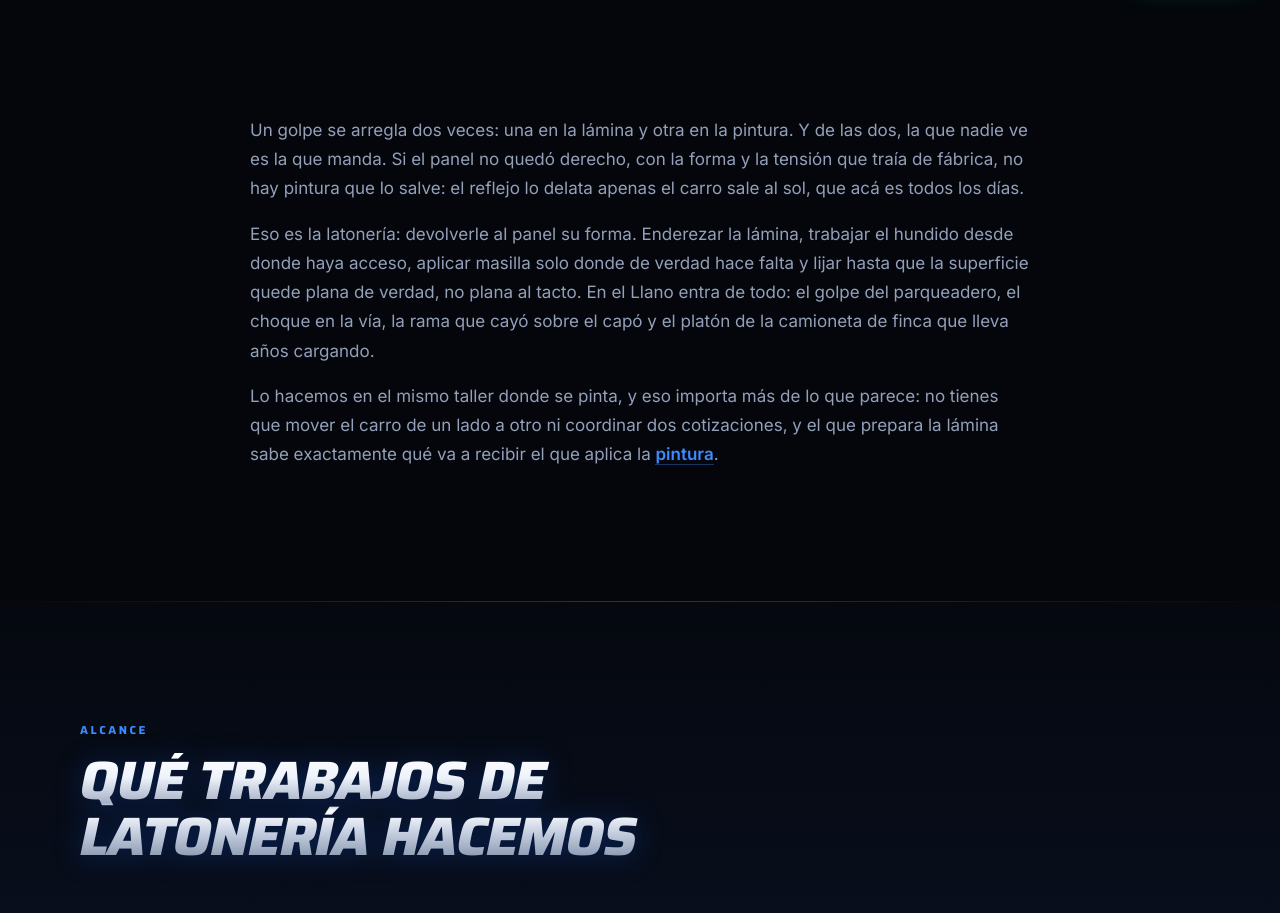
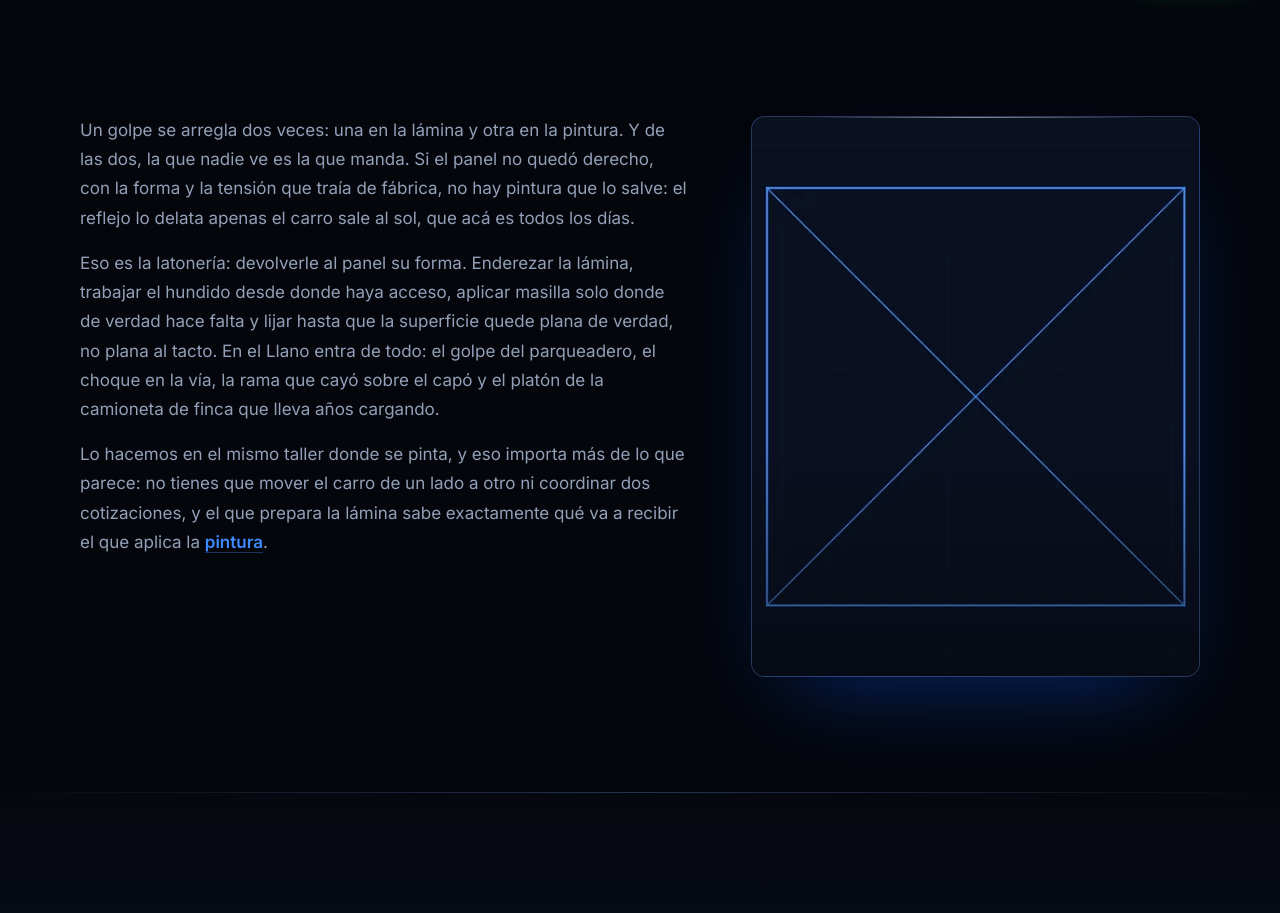
Before and after one commit to 444Pipe/Dacarsss, a Django app: page /latoneria-villavicencio in a window 1280 px wide. Shown: the part 803-1716 px from the top of the page. Run offline with Django 5.2, Linux system fonts and the light colour scheme; data that the repository does not hold is empty.

Commit message:
Foto en la intro de latoneria, pintura y kits
Co-Authored-By: Claude Opus 5 (1M context) <noreply@anthropic.com>

```diff
--- a/static/css/style.css
+++ b/static/css/style.css
@@ -884,6 +884,47 @@ svg.marca{fill:currentColor; stroke:none}
 .sec__narrow{max-width:860px}
 .sec__narrow .sec__head{max-width:none}
 
+/* --- Intro con imagen ---
+   En PC el texto va a la izquierda y la foto se queda quieta a la derecha
+   mientras se lee. En celular la foto se mete después del primer párrafo:
+   arriba de todo empujaría el texto y al final nadie llega a verla. */
+.intro{
+  display:grid; grid-template-columns:minmax(0,1.15fr) minmax(0,.85fr);
+  gap:clamp(36px,5vw,72px); align-items:start;
+}
+.intro__copy .sec__lead:last-child{margin-bottom:0}
+.intro__media{
+  position:sticky; top:calc(var(--head-h) + 28px);
+  margin:0; aspect-ratio:4/5; overflow:hidden; isolation:isolate;
+  border-radius:var(--r); border:1px solid var(--line-hi);
+  background:
+    radial-gradient(80% 60% at 30% 10%, rgba(10,92,255,.25), transparent 70%),
+    var(--panel);
+  box-shadow:0 40px 90px -40px rgba(10,92,255,.45), 0 18px 40px -20px rgba(0,0,0,.7);
+}
+.intro__media img{width:100%; height:100%; object-fit:cover}
+/* Funde el borde de abajo con el fondo y deja un filo de cromo arriba */
+.intro__media::before,.intro__media::after{content:''; position:absolute; pointer-events:none}
+.intro__media::before{
+  inset:0; z-index:1;
+  background:linear-gradient(180deg, transparent 58%, rgba(4,6,12,.55));
+}
+.intro__media::after{
+  top:0; left:12%; right:12%; height:1px; z-index:2;
+  background:linear-gradient(90deg, transparent, rgba(233,238,248,.55), transparent);
+}
+@media (max-width:899px){
+  .intro{display:flex; flex-direction:column; gap:0}
+  .intro__copy{display:contents}
+  .intro__copy > *{order:2}
+  .intro__copy > :first-child{order:0}
+  .intro__media{order:1; position:relative; top:auto; aspect-ratio:4/3; margin:10px 0 30px}
+}
+/* En tablet vertical el 4:3 a todo el ancho se come la pantalla */
+@media (min-width:600px) and (max-width:899px){
+  .intro__media{aspect-ratio:3/2}
+}
+
 /* --- Checks a dos columnas --- */
 .checks--2{grid-template-columns:repeat(2,1fr); gap:18px 34px}
 @media (max-width:760px){ .checks--2{grid-template-columns:1fr} }
--- /dev/null
+++ b/templates/sitio/_intro_foto.html
@@ -0,0 +1,10 @@
+{% load static %}{% comment %}
+  La foto que acompaña la intro de una landing. Espera `foto` (el nombre base en
+  static/img/servicios/, sin tamaño ni extensión) y `alt`. Cada foto existe en
+  600, 900 y 1200 px de lado; el navegador elige según la pantalla.
+{% endcomment %}<figure class="intro__media" data-reveal>
+      <img src="{% static 'img/servicios/'|add:foto|add:'-900.webp' %}"
+           srcset="{% static 'img/servicios/'|add:foto|add:'-600.webp' %} 600w, {% static 'img/servicios/'|add:foto|add:'-900.webp' %} 900w, {% static 'img/servicios/'|add:foto|add:'-1200.webp' %} 1200w"
+           sizes="(min-width: 1200px) 470px, (min-width: 900px) 40vw, calc(100vw - 40px)"
+           width="1200" height="1200" alt="{{ alt }}" loading="lazy" decoding="async">
+    </figure>
--- a/templates/sitio/kits-de-actualizacion-villavicencio.html
+++ b/templates/sitio/kits-de-actualizacion-villavicencio.html
@@ -302,10 +302,13 @@
 </section>
 
 <section class="sec">
-  <div class="wrap sec__narrow">
+  <div class="wrap intro">
+    <div class="intro__copy">
       <p class="sec__lead" data-reveal>Tu camioneta anda perfecto. El motor está sano, la caja responde, los mantenimientos están al día. Lo único que la delata es el frente: los faros, la parrilla, el bómper. Un modelo de hace seis o siete años se reconoce a diez metros, y cuando llega el momento de venderla, esa cara vieja te cuesta plata.</p>
       <p class="sec__lead" data-reveal>Un kit de actualización cambia eso sin cambiar el carro. Se reemplazan las piezas exteriores —parrilla, bómper, faros, stops y, según el kit, guardafangos y capó— por las del modelo más reciente, y el carro pasa a leerse como un año que no es el suyo. En el Llano es de lo que más nos piden en Toyota, porque acá la Hilux, la Fortuner y la Prado son carro de trabajo y de familia a la vez: se cuidan, duran, y llega el punto en que el único problema es que se ven viejas.</p>
       <p class="sec__lead" data-reveal>No existe kit para todo modelo, y no todo kit calza igual. Antes de cotizarte miramos el año exacto y la versión, porque entre una y otra cambian los anclajes, el conector de los faros y hasta el ancho del bómper. Te decimos qué se puede, qué no, y qué quedaría a medias. Y como las piezas llegan sin el color de tu carro, la <a class="link" href="/pintura-automotriz-villavicencio">pintura</a> va dentro del trabajo: es lo que hace que no se note que el frente es de otro año.</p>
+    </div>
+    {% include "sitio/_intro_foto.html" with foto="kits-de-actualizacion" alt="Camioneta en el taller con el frente del modelo nuevo recién montado: faros LED y parrilla nueva" %}
   </div>
 </section>
 
--- a/templates/sitio/latoneria-villavicencio.html
+++ b/templates/sitio/latoneria-villavicencio.html
@@ -302,10 +302,13 @@
 </section>
 
 <section class="sec">
-  <div class="wrap sec__narrow">
+  <div class="wrap intro">
+    <div class="intro__copy">
       <p class="sec__lead" data-reveal>Un golpe se arregla dos veces: una en la lámina y otra en la pintura. Y de las dos, la que nadie ve es la que manda. Si el panel no quedó derecho, con la forma y la tensión que traía de fábrica, no hay pintura que lo salve: el reflejo lo delata apenas el carro sale al sol, que acá es todos los días.</p>
       <p class="sec__lead" data-reveal>Eso es la latonería: devolverle al panel su forma. Enderezar la lámina, trabajar el hundido desde donde haya acceso, aplicar masilla solo donde de verdad hace falta y lijar hasta que la superficie quede plana de verdad, no plana al tacto. En el Llano entra de todo: el golpe del parqueadero, el choque en la vía, la rama que cayó sobre el capó y el platón de la camioneta de finca que lleva años cargando.</p>
       <p class="sec__lead" data-reveal>Lo hacemos en el mismo taller donde se pinta, y eso importa más de lo que parece: no tienes que mover el carro de un lado a otro ni coordinar dos cotizaciones, y el que prepara la lámina sabe exactamente qué va a recibir el que aplica la <a class="link" href="/pintura-automotriz-villavicencio">pintura</a>.</p>
+    </div>
+    {% include "sitio/_intro_foto.html" with foto="latoneria" alt="Latonero enderezando a martillo y tas la lámina de una puerta golpeada" %}
   </div>
 </section>
 
--- a/templates/sitio/pintura-automotriz-villavicencio.html
+++ b/templates/sitio/pintura-automotriz-villavicencio.html
@@ -306,10 +306,13 @@
 </section>
 
 <section class="sec">
-  <div class="wrap sec__narrow">
+  <div class="wrap intro">
+    <div class="intro__copy">
       <p class="sec__lead" data-reveal>El sol del Llano no perdona. Un carro que duerme a la intemperie en Villavicencio recibe radiación directa casi todos los días del año, y el barniz —que es la capa que sostiene el brillo— se va quemando: primero pierde profundidad, después se pone lechoso y al final se descascara. Casi siempre empieza por el techo y el capó, que son los que reciben el sol de frente. Cuando llega a ese punto, pulir ya no sirve, porque no queda barniz que pulir.</p>
       <p class="sec__lead" data-reveal>Súmale el resto: las picadas de grava de la vía al Llano que se abren y dejan entrar humedad, el rayón del portón, el golpe del parqueadero, el platón de una camioneta de trabajo que lleva años cargando. La pintura resuelve todo eso, pero el trabajo real no está en aplicar el color: está en la preparación y en la igualación del tono. Un repinte que se nota es un repinte mal preparado.</p>
       <p class="sec__lead" data-reveal>Antes de cotizarte pintura miramos si de verdad la necesitas. Si el golpe no partió el barniz, te conviene un <a class="link" href="/pdr-desabolladura-sin-pintura-villavicencio">PDR</a>, que es más barato y conserva la pintura de fábrica. Si lo que buscas es que el carro vuelva a brillar sin repintar, eso es <a class="link" href="/detailing-villavicencio">detailing</a>. Y si la lámina está hundida, el carro entra antes por <a class="link" href="/latoneria-villavicencio">latonería</a>, que también hacemos acá. Te decimos cuál es tu caso aunque sea el trabajo más chico.</p>
+    </div>
+    {% include "sitio/_intro_foto.html" with foto="pintura-automotriz" alt="Pintor con traje y careta aplicando barniz a un guardafango en la cabina de pintura" %}
   </div>
 </section>
 
```
Also changed, not shown: tools/fotos-servicios.py (added, +55 -0 lines), static/img/servicios/kits-de-actualizacion-1200.webp (added), static/img/servicios/kits-de-actualizacion-600.webp (added), static/img/servicios/kits-de-actualizacion-900.webp (added), static/img/servicios/latoneria-1200.webp (added), static/img/servicios/latoneria-600.webp (added), static/img/servicios/latoneria-900.webp (added), static/img/servicios/pintura-automotriz-1200.webp (added), static/img/servicios/pintura-automotriz-600.webp (added), static/img/servicios/pintura-automotriz-900.webp (added).
